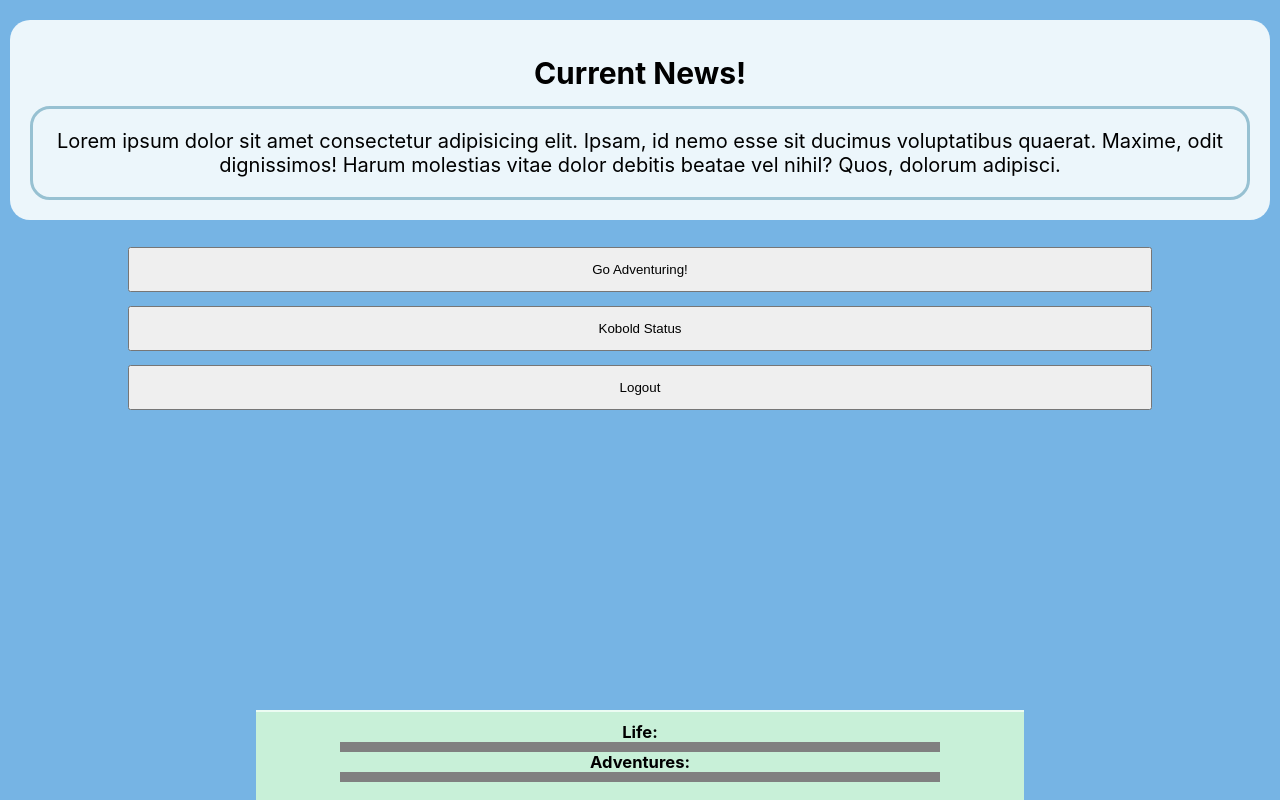
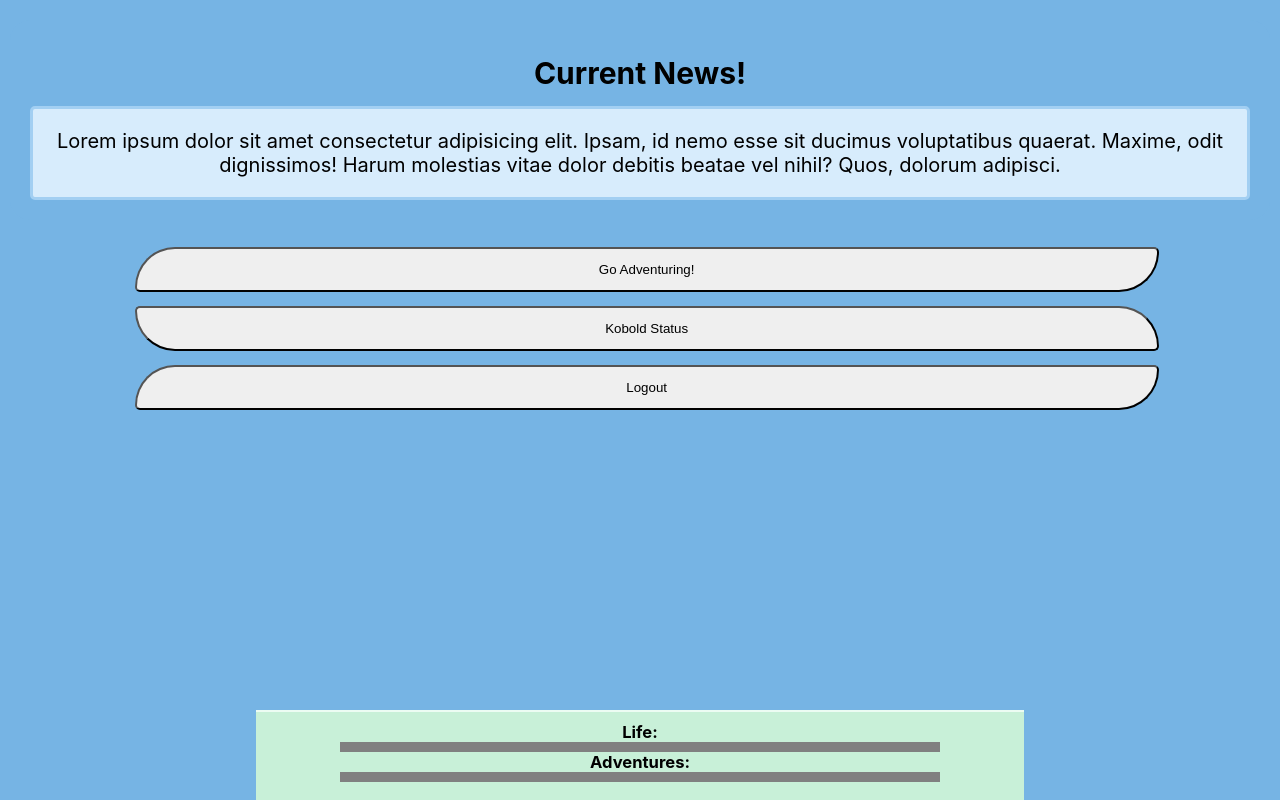
Before and after one commit to ThomasDavisA/kobold-adventures-client, a React (Create React App) app: page /main in a window 1280 px wide. Built offline with nearby package versions, Linux system fonts and the light colour scheme; no server answers; the HTML template or start-up script is replaced by a standard one.

Commit message:
started on news page css overhaul

```diff
--- a/src/routes/NewsPage.css
+++ b/src/routes/NewsPage.css
@@ -1,5 +1,5 @@
 .container__news {
-    background-color: #ECF6FB;
+    background-color: var(--main-color);
     margin: 1em .5em 1em .5em;
     padding: 1em;
     border-radius: 1em;
@@ -10,8 +10,9 @@
 }
 
 .news__text {
-    border: 3px #97c1d2 solid;
-    border-radius: 1em;
+    background-color: var(--main-color-highlight-two);
+    border: 3px var(--main-color-highlight) solid;
+    border-radius: .25em;
     padding: 1em;
 }
 
@@ -23,11 +24,16 @@
 }
 
 .button-link {
-    width: 100%;
+    width: 80vw;
 }
 
-.button {
+.button__menu {
     width: 100%;
     padding: 1em 0;
     margin: .5em;
+    border-radius: 3em 5px;
 }
+
+.button-link:nth-of-type(even) > .button__menu{
+    border-radius: 5px 3em;
+}
--- a/src/routes/NewsPage.js
+++ b/src/routes/NewsPage.js
@@ -31,9 +31,9 @@ export default class NewsPage extends Component {
                 </div>
 
                 <div className='container__buttons'>
-                    <Link className='button-link' to='/main/areaselect'><button className='button'>Go Adventuring!</button></Link>
-                    <Link className='button-link' to='/main/status'><button className='button'>Kobold Status</button></Link>
-                    <Link className='button-link' to='/login'><button className='button' onClick={() => this.handleLogout()}>Logout</button></Link>
+                    <Link className='button-link' to='/main/areaselect'><button className='button__menu'>Go Adventuring!</button></Link>
+                    <Link className='button-link' to='/main/status'><button className='button__menu'>Kobold Status</button></Link>
+                    <Link className='button-link' to='/login'><button className='button__menu' onClick={() => this.handleLogout()}>Logout</button></Link>
                 </div>
             </>
         );
```
